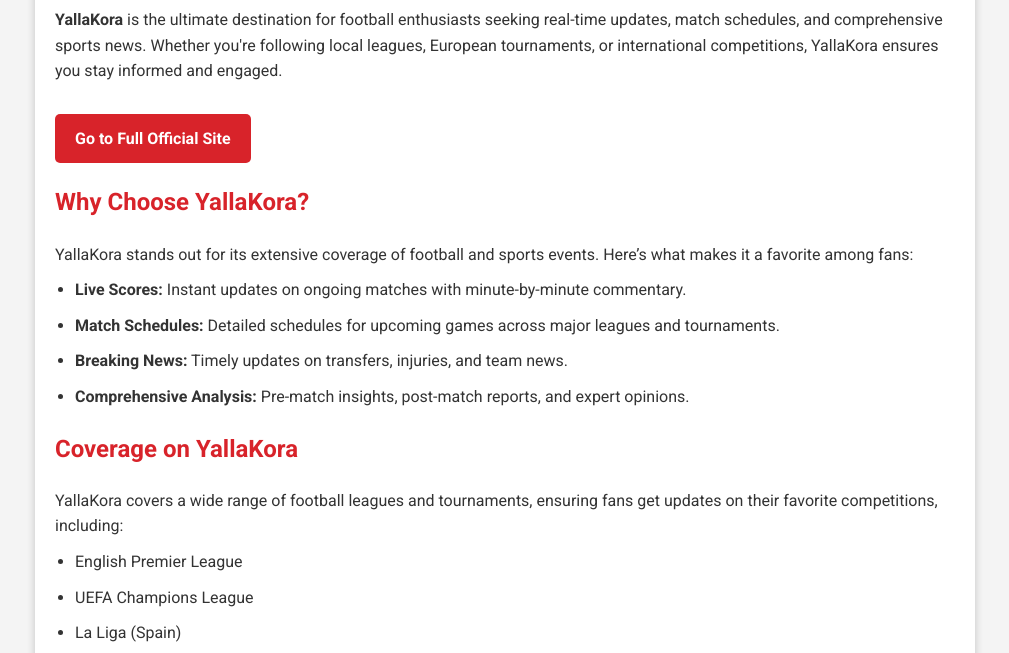
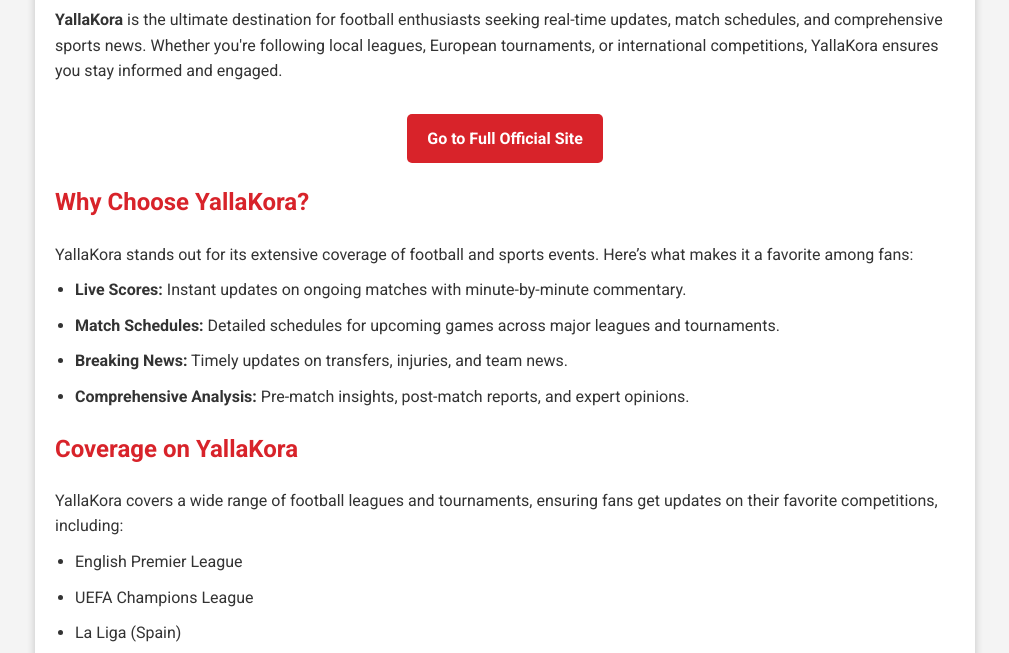
Before and after one commit to Hesgoalss/yallakora, a plain HTML site: page index.html in a window 1280 px wide. Shown: the part 127-780 px from the top of the page, without its empty margins (135-1144 px from the left). Drawn offline with Linux system fonts and the light colour scheme.

Commit message:
Update index.html

```diff
--- a/index.html
+++ b/index.html
@@ -75,8 +75,8 @@
         <h1>YallaKora - Live Football Scores and Sports Updates</h1>
         <p><strong>YallaKora</strong> is the ultimate destination for football enthusiasts seeking real-time updates, match schedules, and comprehensive sports news. Whether you're following local leagues, European tournaments, or international competitions, YallaKora ensures you stay informed and engaged.</p>
 
-        <!-- Button -->
-        <a href="https://www.yallakora.com" class="button-link">Go to Full Official Site</a>
+     <center>   <!-- Button -->
+        <a href="https://vargoals.com" class="button-link">Go to Full Official Site</a></center>
 
         <h2>Why Choose YallaKora?</h2>
         <p>YallaKora stands out for its extensive coverage of football and sports events. Here’s what makes it a favorite among fans:</p>
```
